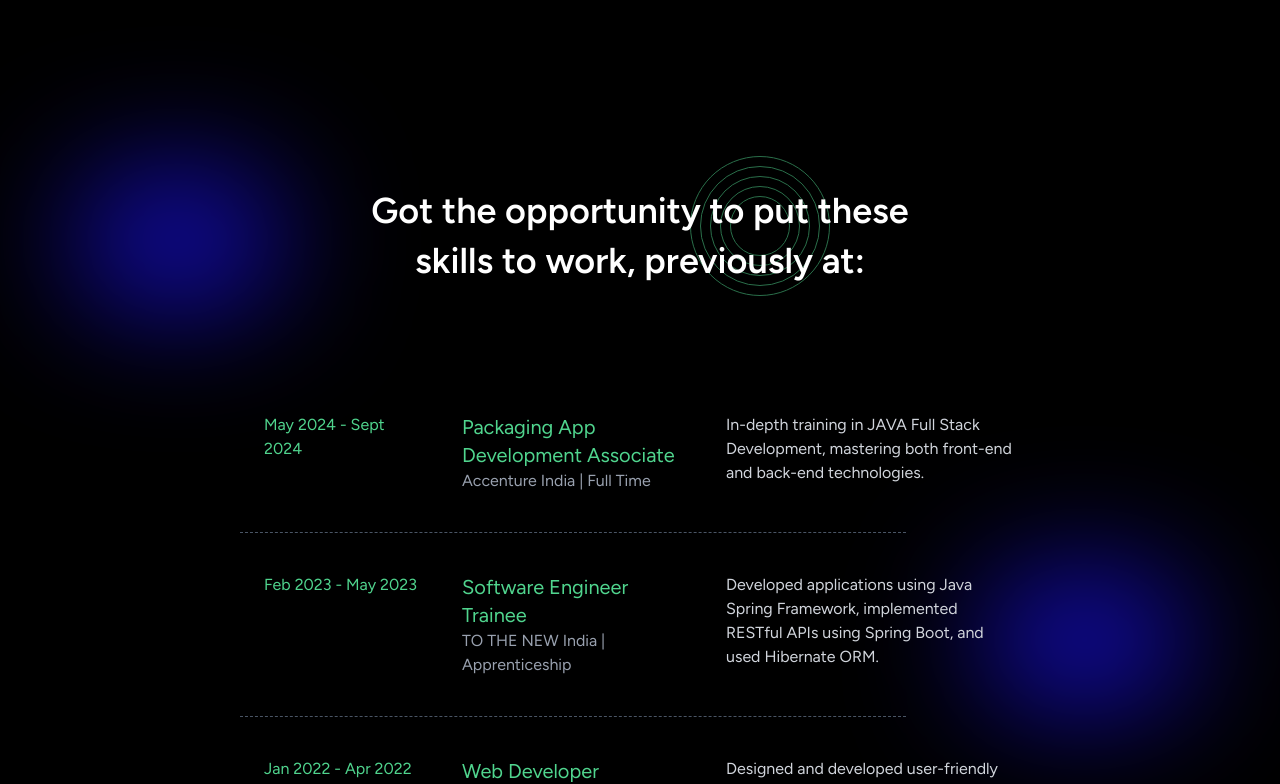
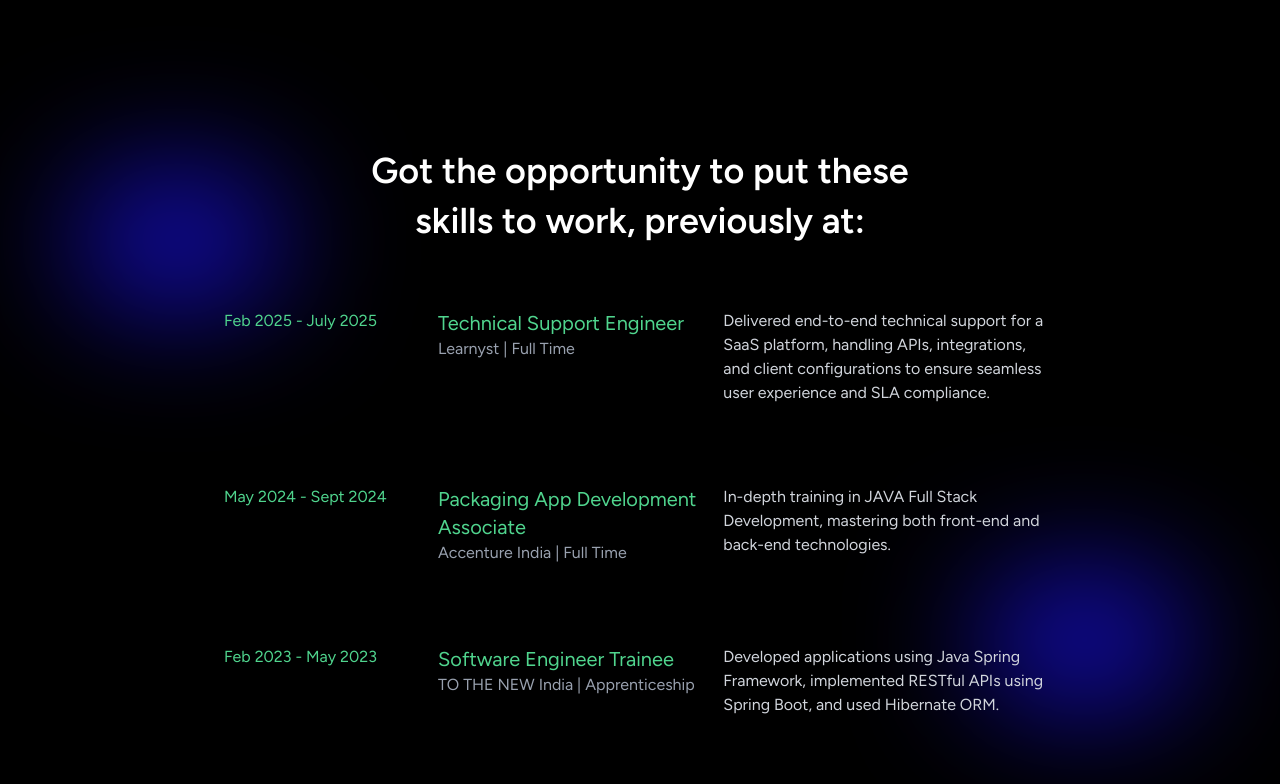
Before and after one commit to sengarsumit/Sumit-portfolio, a React (Vite) app: page / in a window 1280 px wide. Shown: the part 2294-3078 px from the top of the page. Built offline with nearby package versions, Linux system fonts and the light colour scheme.

Commit message:
build 2 and improvments

```diff
--- a/src/Components/Experience.jsx
+++ b/src/Components/Experience.jsx
@@ -1,89 +1,105 @@
-import React,{useRef} from 'react'
-import { motion,useInView } from "framer-motion";
+import React, { useRef } from "react";
+import { motion, useInView } from "framer-motion";
+
 const experiences = [
   {
     id: 1,
+    date: "Feb 2025 - July 2025",
+    role: "Technical Support Engineer",
+    company: "Learnyst",
+    type: "Full Time",
+    description:
+      "Delivered end-to-end technical support for a SaaS platform, handling APIs, integrations, and client configurations to ensure seamless user experience and SLA compliance.",
+  },
+  {
+    id: 2,
     date: "May 2024 - Sept 2024",
     role: "Packaging App Development Associate",
     company: "Accenture India",
     type: "Full Time",
-      description: "In-depth training in JAVA Full Stack Development, mastering both front-end and back-end technologies."
+    description:
+      "In-depth training in JAVA Full Stack Development, mastering both front-end and back-end technologies.",
   },
   {
-      id: 2,
+    id: 3,
     date: "Feb 2023 - May 2023",
     role: "Software Engineer Trainee",
     company: "TO THE NEW India",
     type: "Apprenticeship",
-      description: "Developed applications using Java Spring Framework, implemented RESTful APIs using Spring Boot, and used Hibernate ORM."
+    description:
+      "Developed applications using Java Spring Framework, implemented RESTful APIs using Spring Boot, and used Hibernate ORM.",
   },
   {
-      id: 3,
+    id: 4,
     date: "Jan 2022 - Apr 2022",
     role: "Web Developer",
     company: "Basil Infotech Limited",
     type: "Internship",
-      description: "Designed and developed user-friendly web pages for a payment gateway website."
-    }
+    description:
+      "Designed and developed user-friendly web pages for a payment gateway website.",
+  },
 ];
+
 function Experience() {
-
   const ref = useRef(null);
   const isInView = useInView(ref, { once: true, margin: "-100px" });
+
   return (
-    <>
+    <div className="relative h-screen flex flex-col items-center bg-black text-white">
+      {/* Background effects */}
+      <div className="absolute top-0 left-0 w-1/6 h-1/6 bg-[#140CBA] blur-3xl rounded-full transform translate-x-1/3 translate-y-1/2"></div>
+      <div className="absolute top-1/2 right-40 w-1/6 h-1/6 bg-[#140CBA] blur-3xl rounded-full transform translate-x-1/3 translate-y-1/2"></div>
 
-        <div className="relative min-h-screen flex flex-col   items-center bg-black text-white">
-        <div className="absolute top-0 left-0 w-1/6 h-1/6 bg-[#140CBA]  blur-3xl rounded-full transform translate-x-1/3 translate-y-1/2"></div>
-        <div className="absolute top-1/2 right-40 w-1/6 h-1/6 bg-[#140CBA]  blur-3xl rounded-full transform translate-x-1/3 translate-y-1/2"></div>
-        <div className="absolute top-30 left-190 flex items-center justify-center hidden sm:flex">
-             <div className="absolute w-35 h-35 rounded-full border border-[#2A6F4A] "></div>
-             <div className="absolute w-30 h-30 rounded-full border border-[#2A6F4A] "></div>
-             <div className="absolute w-25 h-25 rounded-full border border-[#2A6F4A] "></div>
-             <div className="absolute w-20 h-20 rounded-full border border-[#2A6F4A] "></div>
-             <div className="absolute w-15 h-15 rounded-full border border-[#2A6F4A] "></div>
-        </div>
-        <div className="absolute top-20   text-center">
-      <h1 className="text-2xl sm:text-3xl lg:text-4xl font-semibold leading-snug">
+      {/* Section title */}
+      <div className="pt-10 pb-6 text-center px-4 z-10">
+        <h1 className="text-xl sm:text-3xl lg:text-4xl font-semibold leading-snug">
           Got the opportunity to put these <br className="hidden sm:block" />
           skills to work, previously at:
         </h1>
       </div>
 
-
-
-    <div ref={ref} className="absolute top-1/3 w-full max-w-4xl mx-auto px-4 sm:px-6 lg:px-8">
+      {/* Scrollable container */}
+      <div
+        ref={ref}
+        className="flex-1 w-full max-w-4xl mx-auto px-4 sm:px-6 lg:px-8 overflow-y-auto no-scrollbar"
+      >
         {experiences.map((exp, index) => (
           <motion.div
             key={exp.id}
-      className="grid grid-cols-1 sm:grid-cols-12 p-6 sm:p-10 gap-4 sm:gap-10 border-b border-gray-700 sm:border-none relative"
+            className="flex flex-col sm:grid sm:grid-cols-12 gap-3 sm:gap-6 py-6 sm:py-10 border-b border-gray-700 sm:border-none relative"
             initial={{ opacity: 0, y: 30 }}
             animate={isInView ? { opacity: 1, y: 0 } : {}}
             transition={{ duration: 0.6, delay: index * 0.3 }}
           >
-      {/* Date (Full width on mobile, 3 columns on larger screens) */}
-      <div className="sm:col-span-3 text-[#50D58E] text-sm sm:text-base">{exp.date}</div>
-
-      {/* Role & Company (Full width on mobile, 4 columns on larger screens) */}
-      <div className="sm:col-span-4">
-        <h3 className="text-[#50D58E] text-lg sm:text-xl">{exp.role}</h3>
-        <p className="text-gray-400 text-sm sm:text-base">{exp.company} | {exp.type}</p>
+            {/* Date */}
+            <div className="text-[#50D58E] text-sm sm:text-base sm:col-span-3">
+              {exp.date}
             </div>
 
-      {/* Description (Full width on mobile, 5 columns on larger screens) */}
-      <div className="sm:col-span-5 text-gray-300 text-sm sm:text-base">{exp.description}</div>
+            {/* Role & Company */}
+            <div className="sm:col-span-4">
+              <h3 className="text-[#50D58E] text-base sm:text-xl">
+                {exp.role}
+              </h3>
+              <p className="text-gray-400 text-xs sm:text-base">
+                {exp.company} | {exp.type}
+              </p>
+            </div>
 
-      {/* Dashed separator (Only for non-last elements) */}
+            {/* Description */}
+            <div className="text-gray-300 text-xs sm:text-base sm:col-span-5">
+              {exp.description}
+            </div>
+
+            {/* Dashed separator (mobile only, except last item) */}
             {index < experiences.length - 1 && (
-        <div className="absolute bottom-0 left-4 w-[90%] sm:w-[80%] border-t border-dashed border-gray-600"></div>
+              <div className="sm:hidden mt-4 border-t border-dashed border-gray-600 w-full"></div>
             )}
           </motion.div>
         ))}
       </div>
-
     </div>
-    </>
-  )
+  );
 }
 
-export default Experience
+export default Experience;
--- a/src/Components/Footer.jsx
+++ b/src/Components/Footer.jsx
@@ -20,9 +20,16 @@ function Footer() {
             <p className='text-lg'>Skilled in building RESTful APIs with Spring<br></br> Boot, implementing authentication with Spring <br></br>Security, and database integration using Hibernate.<br></br><br></br> Developed responsive web applications using HTML,<br></br> CSS, and JavaScript.<br></br><br></br>
             Gained cybersecurity insights during an internship with <br></br>Gurugram Police Cyber Security. Passionate about scalable<br></br> software development and continuous learning.</p>
             <div className='pt-20'>
-            <h1 className="text-9xl   bg-gradient-to-r from-gray-50  to-[#50D58E] bg-clip-text text-transparent">
-          HIRE ME ?
-        </h1>
+            <h1 className="text-9xl bg-gradient-to-r from-gray-50 to-[#50D58E] bg-clip-text text-transparent">
+  <a
+    href="https://www.linkedin.com/in/sengarsumit" // 🔗 replace with your link
+    target="_blank"
+    rel="noopener noreferrer"
+    className="hover:underline hover:text-[#50D58E] transition"
+  >
+    HIRE ME ?
+  </a>
+</h1>
             </div>
             </div>
             <div className="absolute top-1/8 left-1/2 transform -translate-x-1/2 text-center md:text-left block lg:hidden">
--- a/src/Components/Hero.jsx
+++ b/src/Components/Hero.jsx
@@ -66,7 +66,7 @@ function Hero() {
         <a href="mailto:sengarsumit45@gmail.com" className="text-gray-300 hover:text-white transition">GMAIL ↗</a>
       </div>
 
-      <a href='https://drive.google.com/file/d/1Xyc7I2MskGsps0Mbi6Vcl76xpg9jfcpI/view?usp=sharing' target="_blank">
+      <a href='https://drive.google.com/file/d/1R04WYDzUVSuSjAvMgFbOFN6rCT4X5IRg/view?usp=sharing' target="_blank">
       <button className="absolute top-4 sm:top-6 md:top-8 right-4 sm:right-6 md:right-8 px-3 py-1 sm:px-4 sm:py-2 text-sm sm:text-base border border-gray-400 rounded-lg hover:bg-gray-700 transition">
         Get Resume
       </button>
--- a/src/Components/Projects.jsx
+++ b/src/Components/Projects.jsx
@@ -51,7 +51,7 @@ function Projects() {
              <div className="absolute w-15 h-15 rounded-full border border-[#2A6F4A] "></div>
              <div className="absolute w-10 h-10 rounded-full border border-[#2A6F4A] "></div>
         </div>
-       <div className='absolute text-4xl top-[10vw] text-centre'>
+       <div className='absolute text-4xl top-[6vw] text-centre'>
        <h1>Dive into my work </h1>
        </div>
        <div className="absolute top-1/3 right-50 flex items-center justify-center gap-3">
--- a/src/index.css
+++ b/src/index.css
@@ -5,3 +5,14 @@
 body {
   font-family: "Figtree", sans-serif;
 }
+
+/* Hide scrollbar for Chrome, Safari and Opera */
+.no-scrollbar::-webkit-scrollbar {
+  display: none;
+}
+
+/* Hide scrollbar for IE, Edge and Firefox */
+.no-scrollbar {
+  -ms-overflow-style: none;  /* IE and Edge */
+  scrollbar-width: none;     /* Firefox */
+}
```
Lines whose indentation alone changed are shown as unchanged.
